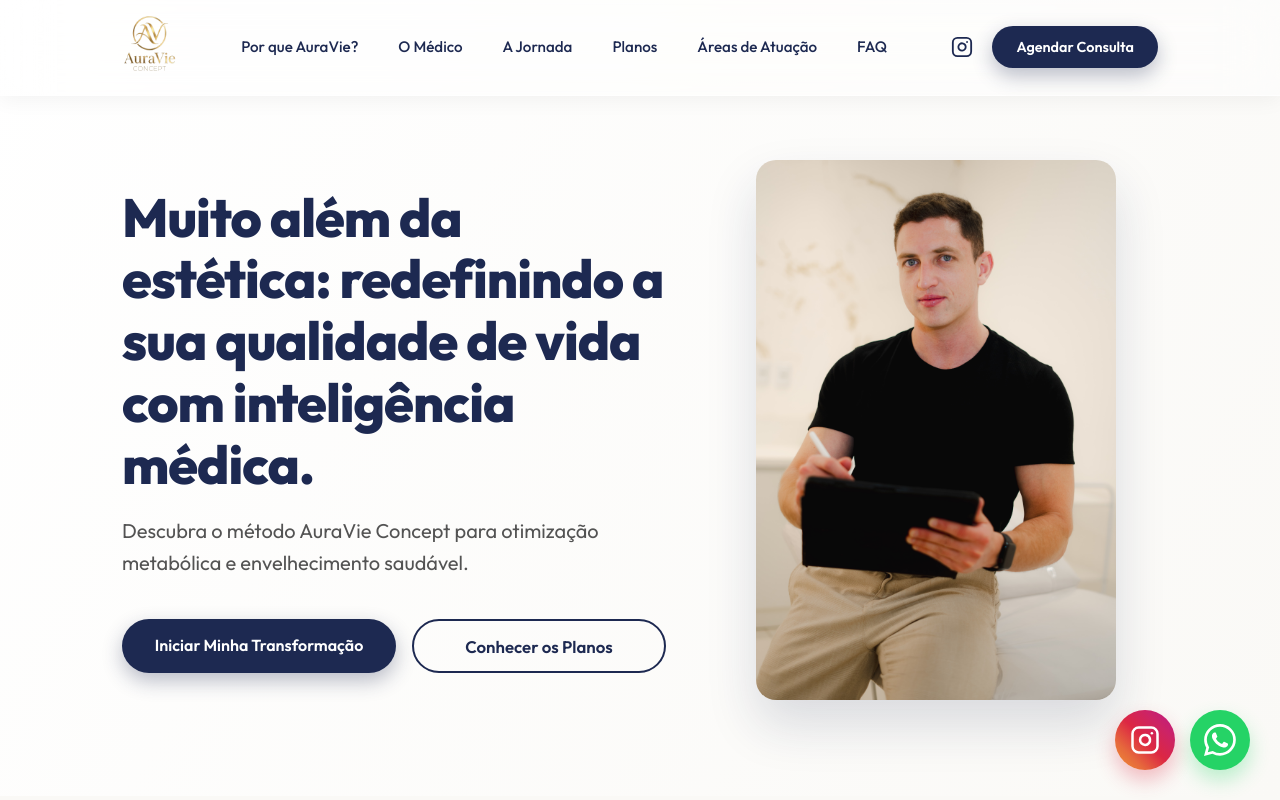
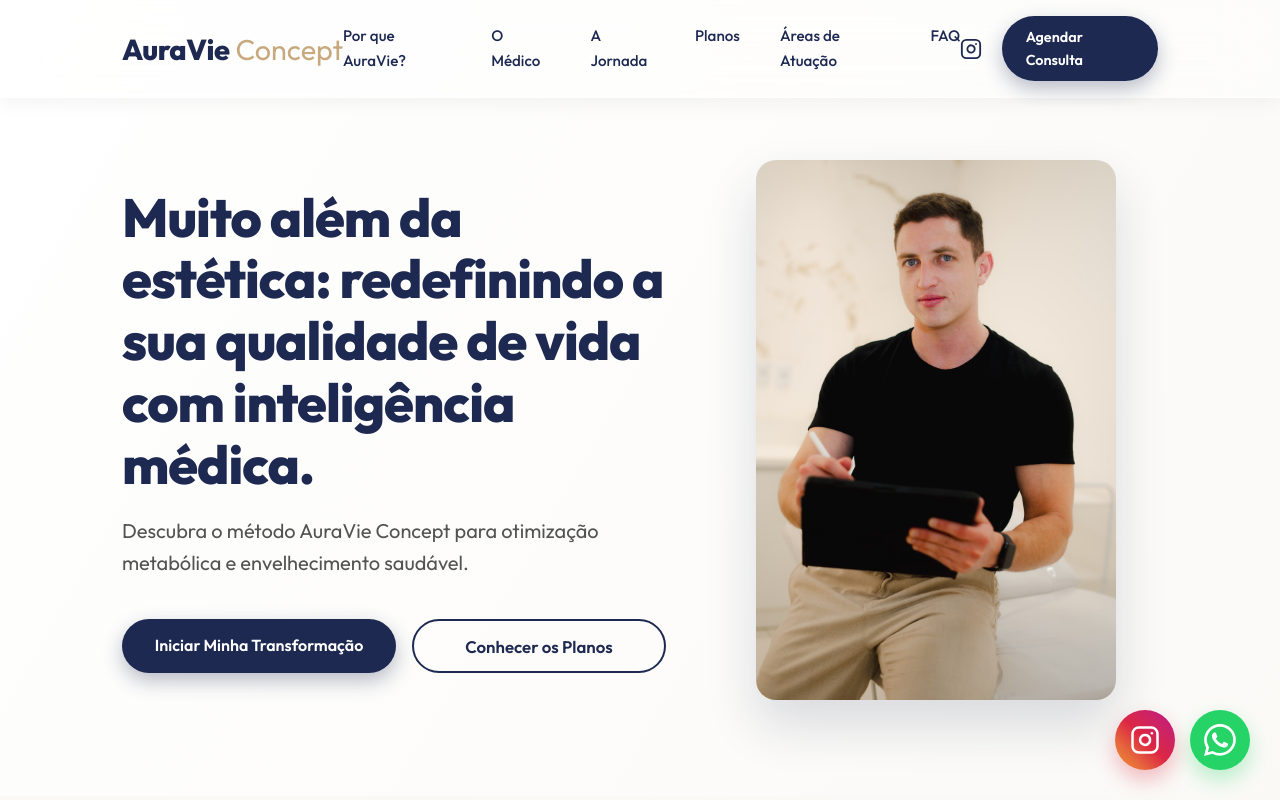
Before and after one commit to FranciscoHaidar/auravie-site, a React (Vite) app: page / in a window 1280 px wide. Shown: the top 800 px of the page. Built offline with nearby package versions, Linux system fonts and the light colour scheme; no server answers; the database is empty.

Commit message:
UI: replace navbar image logo with crisp typography text logo

```diff
--- a/src/App.jsx
+++ b/src/App.jsx
@@ -51,13 +51,10 @@
           <div
             className="logo-container"
             onClick={() => window.scrollTo({ top: 0, behavior: 'smooth' })}
-            style={{ cursor: 'pointer' }}
+            style={{ cursor: 'pointer', display: 'flex', alignItems: 'center' }}
           >
-            <img
-              src="/logo.png"
-              alt="Logo AuraVie"
-              style={{ height: '55px'}}
-            />
+            <span style={{ fontSize: '1.8rem', fontWeight: 800, color: 'var(--title-marinho)', letterSpacing: '-0.5px' }}>AuraVie</span>
+            <span style={{ fontSize: '1.8rem', fontWeight: 400, color: '#C8A97E', marginLeft: '6px' }}>Concept</span>
           </div>
           <div className="nav-links">
             <a href="#problema" onClick={(e) => { e.preventDefault(); scrollTo('problema'); }} className="nav-link">Por que AuraVie?</a>
```
